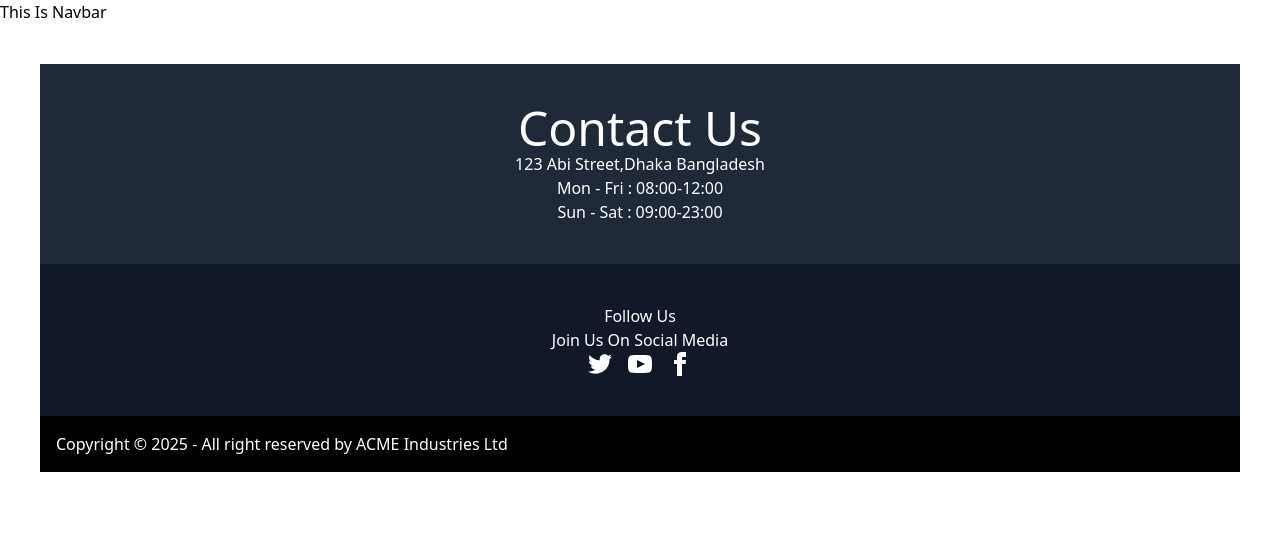
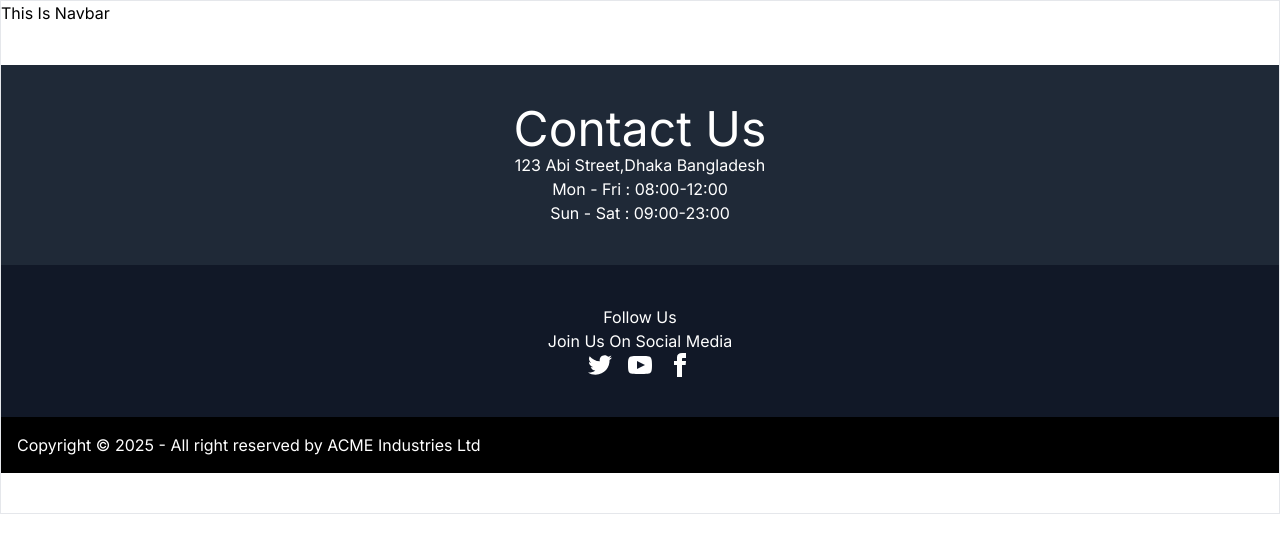
Before and after one commit to MohammadRayhan190720/Restaurent-Projets, a React (Vite) app in the folder Restaurent-Project-Client/: page / in a window 1280 px wide. Shown: the top 552 px of the page. Built offline with nearby package versions, Linux system fonts and the light colour scheme.

Commit message:
added more info

```diff
--- a/Restaurent-Project-Client/src/Layouts/MainLayouts.jsx
+++ b/Restaurent-Project-Client/src/Layouts/MainLayouts.jsx
@@ -3,7 +3,7 @@ import { Outlet } from "react-router-dom";
 
 const MainLayouts = () => {
   return (
-    <div>
+    <div className="font-fontInter max-w-7xl mx-auto border">
       <Outlet></Outlet>
 
 
--- a/Restaurent-Project-Client/src/Pages/shared/Footer.jsx
+++ b/Restaurent-Project-Client/src/Pages/shared/Footer.jsx
@@ -1,7 +1,7 @@
 
 const Footer = () => {
   return (
-    <div className="p-10">
+    <div className="py-10 ">
       <footer className=" sm:footer-horizontal  grid w-full ">
         <aside className="bg-[#1F2937] text-white w-1/2 sm:w-full flex flex-col justify-center items-center py-10">
           <h3 className="text-5xl">Contact Us</h3>
--- a/Restaurent-Project-Client/src/index.css
+++ b/Restaurent-Project-Client/src/index.css
@@ -1,3 +1,6 @@
+@import url('https://fonts.googleapis.com/css2?family=Inter:ital,opsz,wght@0,14..32,100..900;1,14..32,100..900&display=swap');
+
+
 @tailwind base;
 @tailwind components;
 @tailwind utilities;
--- a/Restaurent-Project-Client/tailwind.config.js
+++ b/Restaurent-Project-Client/tailwind.config.js
@@ -3,7 +3,12 @@ export default {
   content: ["./index.html", "./src/**/*.{js,ts,jsx,tsx}"],
 
   theme: {
-    extend: {},
+    extend: {
+
+      fontFamily: {
+        fontInter: ["Inter", "sans-serif"]
+      },
+    },
   },
   plugins: [require("daisyui")],
 };
```
